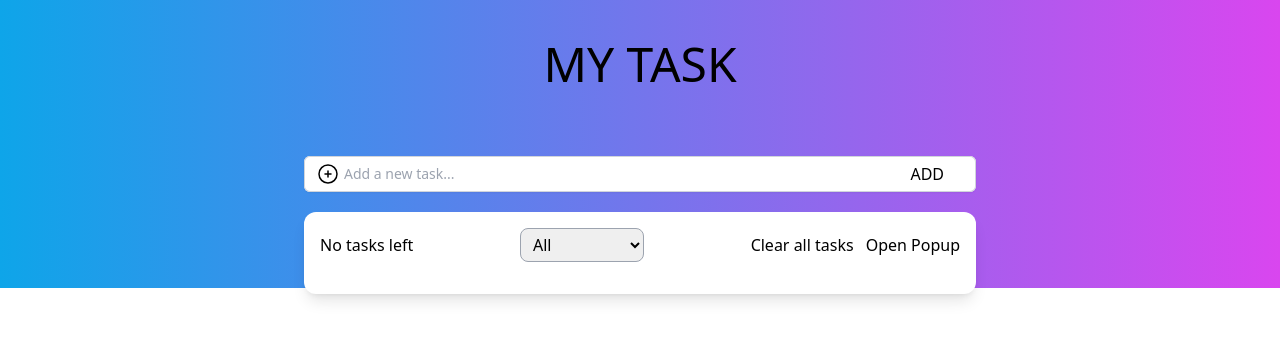
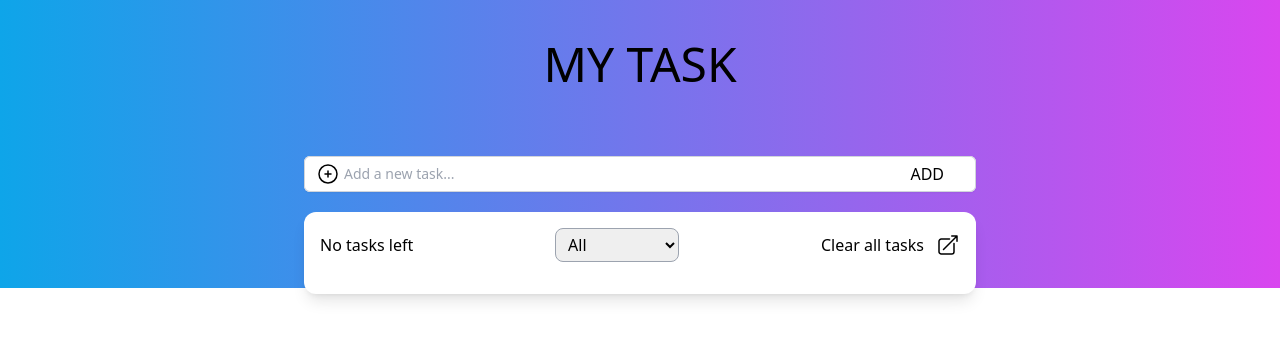
Before and after one commit to duypham192002/todoappdemo, a React (Vite) app: page / in a window 1280 px wide. Shown: the top 340 px of the page. Built offline with nearby package versions, Linux system fonts and the light colour scheme.

Commit message:
update popup data

```diff
--- a/src/components/TodoList/Popup/PopUp.tsx
+++ b/src/components/TodoList/Popup/PopUp.tsx
@@ -4,15 +4,10 @@
   onClose: () => void;
   data: TodoData[];
   onDeleteChecked: (index: number) => void;
+  onToggle: (index: number) => void;
 };
 
-const Popup = ({ onClose, data, onDeleteChecked }: PopupProps) => {
-  const handleCheckedChange = (index: number) => {
-    const updatedData = [...data];
-    updatedData[index].checked = !updatedData[index].checked;
-    // Cập nhật lại state (có thể là thông qua `useState` trong TodoList, tùy vào thiết kế)
-  };
-
+const Popup = ({ onClose, data, onDeleteChecked, onToggle }: PopupProps) => {
   return (
     <div className="fixed inset-0 bg-gray-500 bg-opacity-50 flex justify-center items-center z-50">
       <div className="relative bg-white p-5 rounded-lg shadow-lg max-w-sm w-full">
@@ -39,15 +34,14 @@
         <div>
           <h3 className="text-lg font-bold mb-3">Popup TodoData</h3>
           {data.map((item, index) => (
-            <div key={index} className="flex items-center gap-4">
+            <div key={index} className="flex items-center gap-4 pb-4">
               <input
                 type="checkbox"
                 checked={item.checked}
-                onChange={() => handleCheckedChange(index)}
-                className={`size-4 ${item.checked ? "opacity-50" : ""}`}
+                onChange={() => onToggle(index)}
+                className="checked:bg-blue-500 size-4"
               />
               <input
-                type="text"
                 value={item.content}
                 readOnly
                 className="px-2 py-1 border border-gray-300 rounded"
@@ -62,7 +56,7 @@
               data.forEach(
                 (item, index) => item.checked && onDeleteChecked(index)
               )
-            } // Xóa các mục đã được chọn
+            }
             className="bg-red-500 text-white px-4 py-2 rounded-md"
           >
             Delete Checked
--- a/src/components/TodoList/TodoListContent/index.tsx
+++ b/src/components/TodoList/TodoListContent/index.tsx
@@ -61,12 +61,12 @@
         ))}
       </div>
 
-      {/* Hiển thị Popup khi trạng thái isPopupOpen là true */}
       {isPopupOpen && (
         <Popup
           onClose={togglePopup}
           data={todoData}
-          onDeleteChecked={handleDelete} // Updated to onDeleteChecked for consistency
+          onDeleteChecked={handleDelete}
+          onToggle={handleOnToggle}
         />
       )}
     </div>
--- a/src/components/TodoList/TodoListHeader/index.tsx
+++ b/src/components/TodoList/TodoListHeader/index.tsx
@@ -54,7 +54,23 @@
 
       <div className="flex gap-3">
         <button onClick={onDeleteAllTasks}>Clear all tasks</button>
-        <button onClick={onOpenPopup}>Open Popup</button> {/* Nút mở Popup */}
+        <button onClick={onOpenPopup}>
+          <svg
+            xmlns="http://www.w3.org/2000/svg"
+            fill="none"
+            viewBox="0 0 24 24"
+            strokeWidth={1.5}
+            stroke="currentColor"
+            className="size-6"
+          >
+            <path
+              strokeLinecap="round"
+              strokeLinejoin="round"
+              d="M13.5 6H5.25A2.25 2.25 0 0 0 3 8.25v10.5A2.25 2.25 0 0 0 5.25 21h10.5A2.25 2.25 0 0 0 18 18.75V10.5m-10.5 6L21 3m0 0h-5.25M21 3v5.25"
+            />
+          </svg>
+        </button>{" "}
+        {/* Nút mở Popup */}
       </div>
     </div>
   );
--- a/src/components/TodoList/index.tsx
+++ b/src/components/TodoList/index.tsx
@@ -116,12 +116,12 @@
         handleOnFilter={handleOnFilter}
       />
 
-      {/* Hiển thị Popup khi cần thiết */}
       {isPopupOpen && (
         <Popup
           onClose={togglePopup}
           data={todoData}
           onDeleteChecked={handleOnDelete}
+          onToggle={handleOnToggle}
         />
       )}
     </>
```
